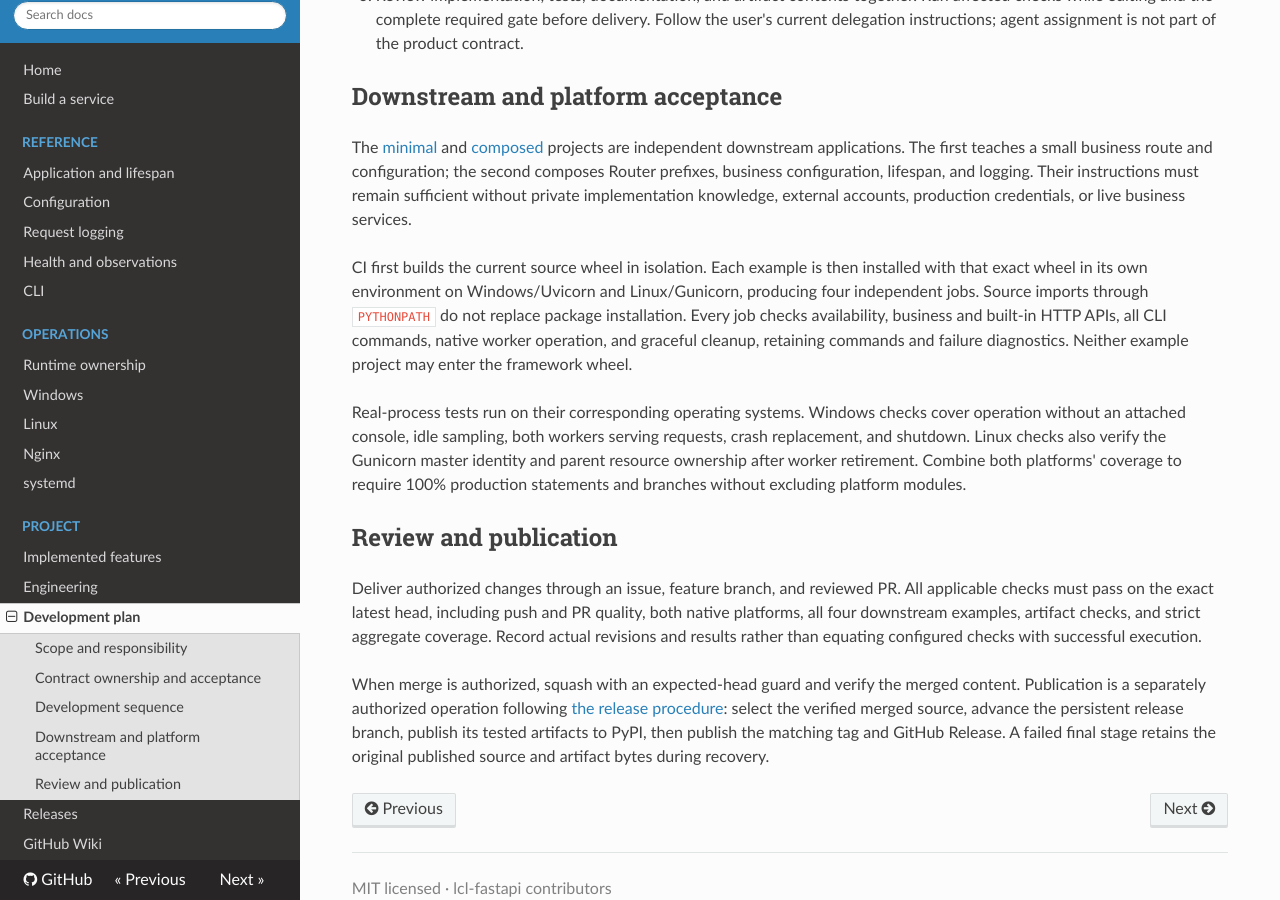
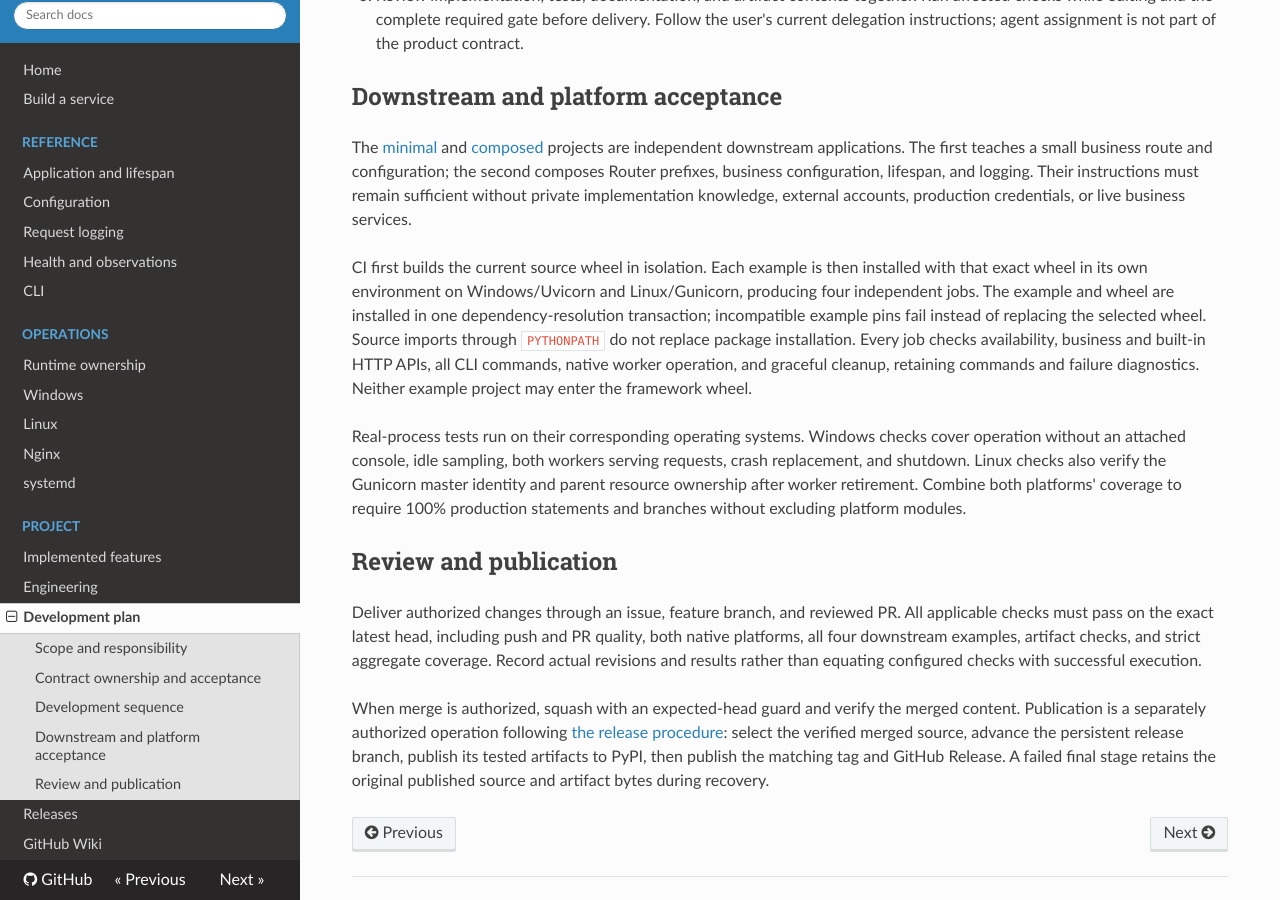
Before and after one commit to gokurakujoudo/lcl-fastapi, an MkDocs documentation site: the page built from docs/development-plan.md, in a window 1280 px wide and 900 px high, scrolled down 1543 px. Built offline with MkDocs 1.6.1, drawn with Linux system fonts in a browser that asks for light colours; nearby versions of some CDN libraries.

Commit message:
Fix downstream verification to retain the selected wheel

```diff
--- a/docs/development-plan.md
+++ b/docs/development-plan.md
@@ -76,8 +76,10 @@ knowledge, external accounts, production credentials, or live business services.
 
 CI first builds the current source wheel in isolation. Each example is then
 installed with that exact wheel in its own environment on Windows/Uvicorn and
-Linux/Gunicorn, producing four independent jobs. Source imports through
-`PYTHONPATH` do not replace package installation. Every job checks availability,
+Linux/Gunicorn, producing four independent jobs.
+The example and wheel are installed in one dependency-resolution transaction;
+incompatible example pins fail instead of replacing the selected wheel.
+Source imports through `PYTHONPATH` do not replace package installation. Every job checks availability,
 business and built-in HTTP APIs, all CLI commands, native worker operation,
 and graceful cleanup, retaining commands and failure diagnostics. Neither
 example project may enter the framework wheel.
```
Also changed, not shown: CHANGELOG.md (+3 -0 lines), 4 other files.
